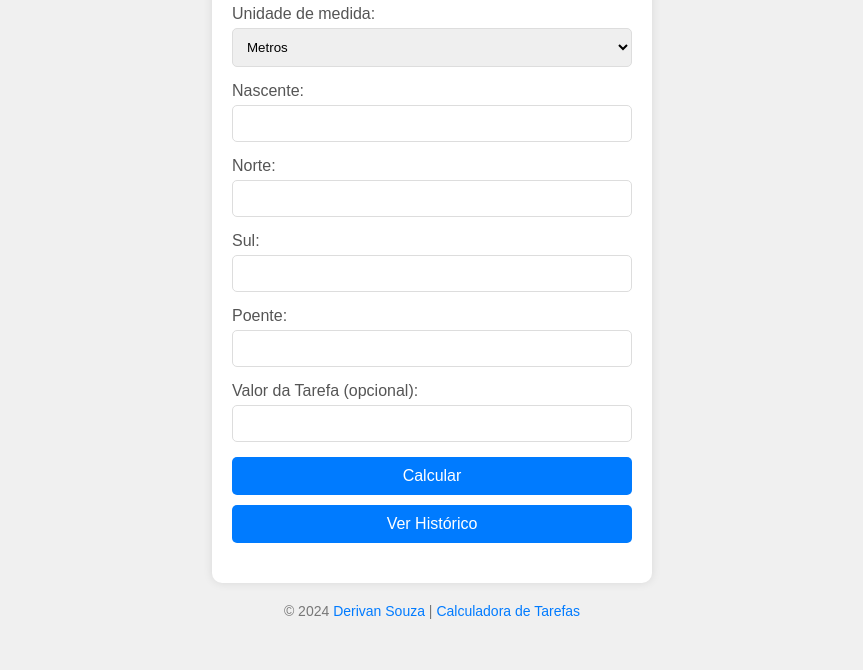
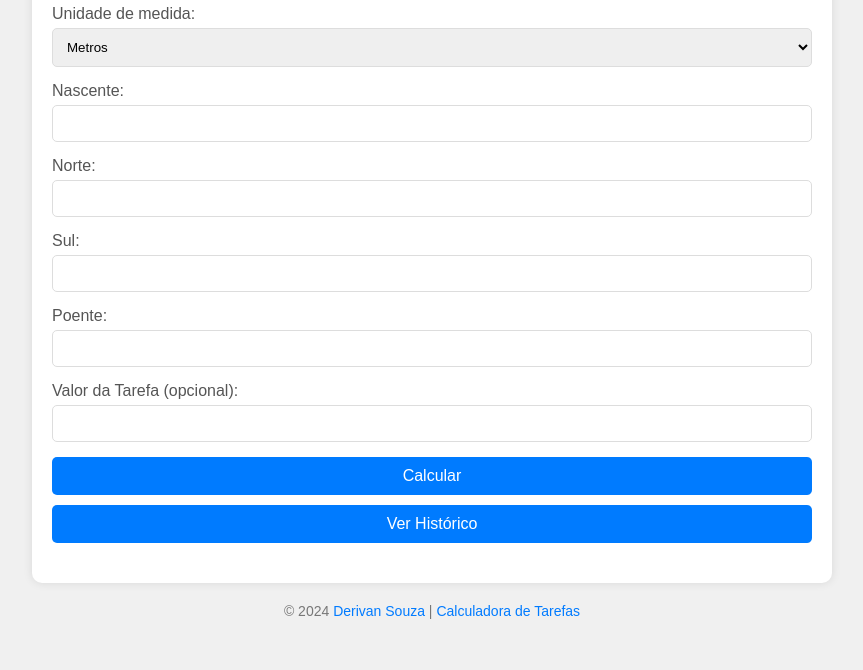
Before and after one commit to DerivanSa/Calculadora-de-Tarefas, a plain HTML site: page index.html in a window 1280 px wide. Shown: the part 130-800 px from the top of the page, without its empty margins (208-1071 px from the left). Drawn offline with Linux system fonts and the light colour scheme.

Commit message:
Update index.html

```diff
--- a/index.html
+++ b/index.html
@@ -15,14 +15,32 @@
             background-color: #f0f0f0;
             margin: 0;
         }
+
         .container {
             background: #fff;
             padding: 20px;
             border-radius: 10px;
             box-shadow: 0 0 10px rgba(0, 0, 0, 0.1);
-            max-width: 400px;
-            width: 100%;
+            width: 100%; /* Ocupa 100% da largura disponível */
+            max-width: 90%; /* Máximo de 90% da largura da tela */
+            min-width: 280px; /* Mínimo de 280px para garantir legibilidade */
+            margin: 0 auto; /* Centraliza horizontalmente */
+            box-sizing: border-box; /* Inclui o padding na largura total */
         }
+
+        /* Para telas maiores, aumente o max-width */
+        @media (min-width: 768px) {
+            .container {
+                max-width: 600px; /* Aumenta o tamanho máximo para 600px em telas médias */
+            }
+        }
+
+        @media (min-width: 1024px) {
+            .container {
+                max-width: 800px; /* Aumenta o tamanho máximo para 800px em telas maiores */
+            }
+        }
+
         .container h1 {
             margin-bottom: 20px;
             font-size: 24px;
```
